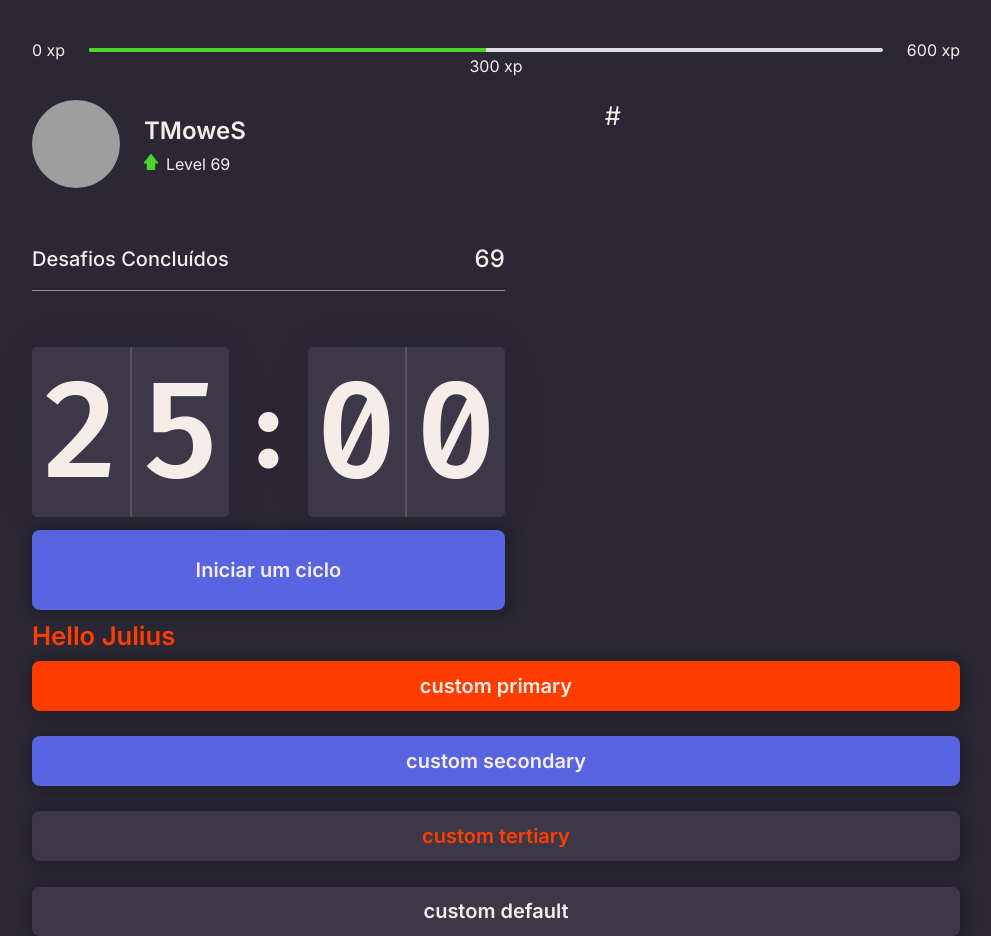
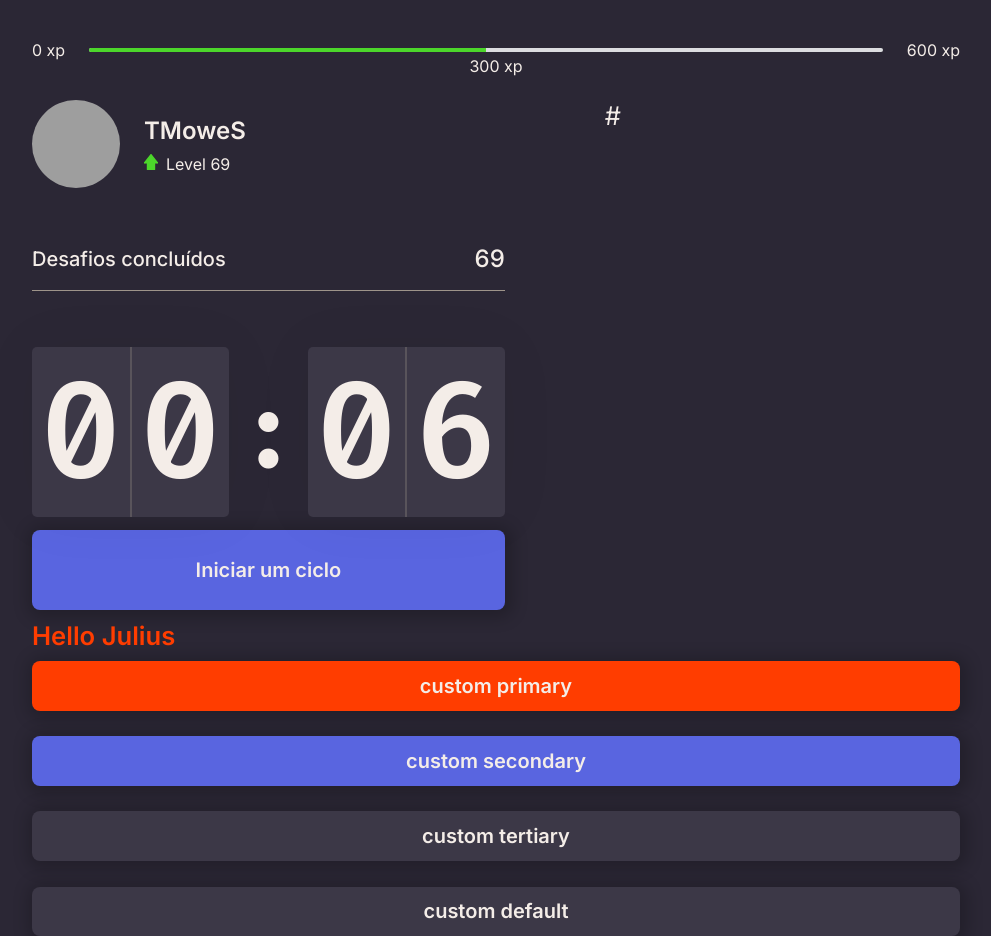
Before and after one commit to tmowes/moveit-nlw4, a Next.js app: page /Home in a window 1280 px wide. Shown: the whole page, without its empty margins (144-1135 px from the left). Built offline with nearby package versions, Linux system fonts and the light colour scheme; grey boxes are pictures that could not be loaded.

Commit message:
add countdown functions

```diff
--- a/src/components/Button/index.tsx
+++ b/src/components/Button/index.tsx
@@ -8,9 +8,10 @@ const Button = (props: ButtonProps) => {
     label,
     icon: Icon,
     onClick,
+    ...rest
   } = props
   return (
-    <S.Container type={type} variant={variant} onClick={onClick}>
+    <S.Container type={type} variant={variant} onClick={onClick} {...rest}>
       <S.Label>{label}</S.Label>
       {Icon && <Icon size={20} />}
     </S.Container>
--- a/src/components/Button/styles.ts
+++ b/src/components/Button/styles.ts
@@ -15,7 +15,11 @@ export const Container = styled.button<VariantStyledProps>`
     -webkit-box-shadow: ${shadows.default};
     box-shadow: ${shadows.default};
     transition: 180ms ease-in-out;
-    :hover {
+    :disabled {
+      cursor: not-allowed;
+    }
+
+    :not(:disabled):hover {
       transform: scale(1.01);
     }
     :active {
--- a/src/components/Button/types.ts
+++ b/src/components/Button/types.ts
@@ -5,6 +5,7 @@ export type ButtonProps = ButtonHTMLAttributes<HTMLButtonElement> & {
   label: string
   variant?: Variants
   icon?: ComponentType<IconBaseProps>
+  isActive?: boolean
 }
 
 export type VariantStyledProps = {
@@ -16,4 +17,5 @@ export type Variants =
   | 'primary'
   | 'secondary'
   | 'tertiary'
+  | 'cancel'
   | undefined
--- a/src/components/Button/variants.ts
+++ b/src/components/Button/variants.ts
@@ -6,7 +6,7 @@ export const variants = {
     ${({ theme: { colors } }) => css`
       color: ${colors.white};
       background: ${colors.orange};
-      :hover {
+      :not([disabled]):hover {
         color: ${tint(0.16, colors.white)};
       }
       :active {
@@ -18,7 +18,7 @@ export const variants = {
     ${({ theme: { colors } }) => css`
       color: ${colors.white};
       background: ${colors.nlwBlue};
-      :hover {
+      :not([disabled]):hover {
         color: ${tint(0.16, colors.white)};
       }
       :active {
@@ -28,13 +28,27 @@ export const variants = {
   `,
   tertiary: css`
     ${({ theme: { colors } }) => css`
-      color: ${colors.orange};
+      color: ${colors.white};
       background: ${colors.shape};
-      :hover {
-        color: ${tint(0.16, colors.orange)};
+      :not([disabled]):hover {
+        color: ${tint(0.16, colors.white)};
+        background: ${colors.orange};
       }
       :active {
-        color: ${shade(0.16, colors.orange)};
+        color: ${shade(0.16, colors.white)};
+      }
+    `}
+  `,
+  cancel: css`
+    ${({ theme: { colors } }) => css`
+      color: ${colors.white};
+      background: ${colors.shape};
+      :not([disabled]):hover {
+        color: ${tint(0.16, colors.white)};
+        background: ${colors.error};
+      }
+      :active {
+        color: ${shade(0.16, colors.white)};
       }
     `}
   `,
@@ -42,7 +56,7 @@ export const variants = {
     ${({ theme: { colors } }) => css`
       color: ${colors.white};
       background: ${colors.shape};
-      :hover {
+      :not([disabled]):hover {
         color: ${tint(0.16, colors.white)};
       }
       :active {
--- a/src/components/CompletedChallenges/index.tsx
+++ b/src/components/CompletedChallenges/index.tsx
@@ -3,7 +3,7 @@ import * as S from './styles'
 const CompletedChallenges = () => {
   return (
     <S.Container>
-      <S.Title>Desafios Concluídos</S.Title>
+      <S.Title>Desafios concluídos</S.Title>
       <S.ChallengesCount>69</S.ChallengesCount>
     </S.Container>
   )
--- a/src/components/Countdown/index.tsx
+++ b/src/components/Countdown/index.tsx
@@ -3,32 +3,48 @@ import * as C from '~/components'
 
 import * as S from './styles'
 
+let countdownTimeout: NodeJS.Timeout
+const initialTimer = 0.1 * 60
+
 const Countdown = () => {
-  const [time, setTime] = useState(25 * 60)
-  const [active, setActive] = useState(false)
+  const [time, setTime] = useState(initialTimer)
+  const [isActive, setIsActive] = useState(false)
+  const [hasFinished, setHasFinished] = useState(false)
 
   const minutes = useMemo(() => Math.floor(time / 60), [time])
+
   const [minLeft, minRight] = useMemo(() => {
     return String(minutes).padStart(2, '0').split('')
   }, [time])
 
   const seconds = useMemo(() => time % 60, [time])
+
   const [secLeft, secRight] = useMemo(() => {
     return String(seconds).padStart(2, '0').split('')
   }, [time])
 
   const startCountdown = useCallback(() => {
-    setActive(true)
+    setIsActive(true)
+  }, [])
+  const resetCountdown = useCallback(() => {
+    clearTimeout(countdownTimeout)
+    setIsActive(false)
+    setTime(initialTimer)
   }, [])
 
   useEffect(() => {
-    if (active && time > 0) {
-      setTimeout(() => {
+    if (isActive && time > 0) {
+      countdownTimeout = setTimeout(() => {
         setTime(prev => prev - 1)
       }, 1000)
+    } else if (isActive && time === 0) {
+      console.log('chegou')
+      setHasFinished(true)
+      setIsActive(false)
     }
+
     // #jornadainfinita
-  }, [active, time])
+  }, [isActive, time])
 
   return (
     <>
@@ -43,12 +59,25 @@ const Countdown = () => {
           <S.NumberRight>{secRight}</S.NumberRight>
         </S.NumberContainer>
       </S.Container>
-      <C.Button
-        label="Iniciar um ciclo"
-        disabled={!active}
-        variant="secondary"
-        onClick={startCountdown}
-      />
+      {hasFinished ? (
+        <C.Button label="Ciclo finalizado" variant="default" disabled />
+      ) : (
+        <>
+          {isActive ? (
+            <C.Button
+              label="Abandonar ciclo"
+              variant="cancel"
+              onClick={resetCountdown}
+            />
+          ) : (
+            <C.Button
+              label="Iniciar um ciclo"
+              variant="secondary"
+              onClick={startCountdown}
+            />
+          )}
+        </>
+      )}
     </>
   )
 }
```
